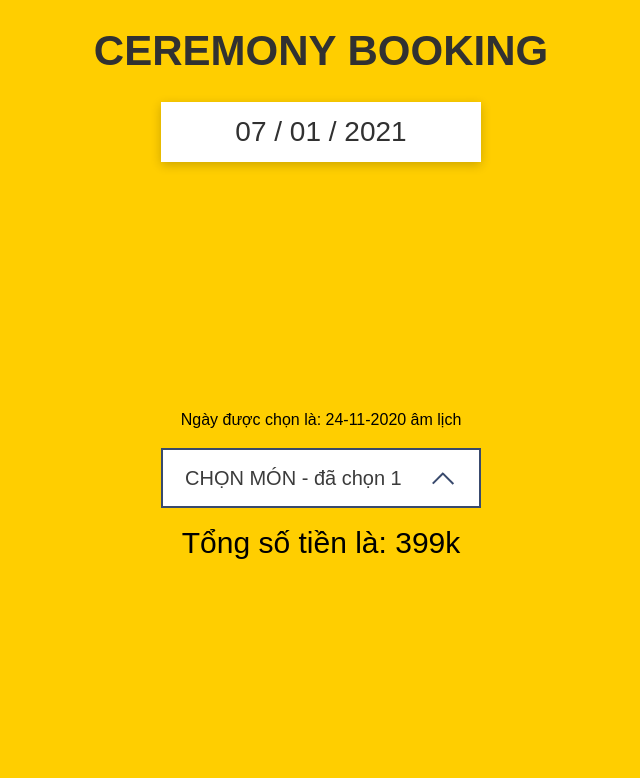
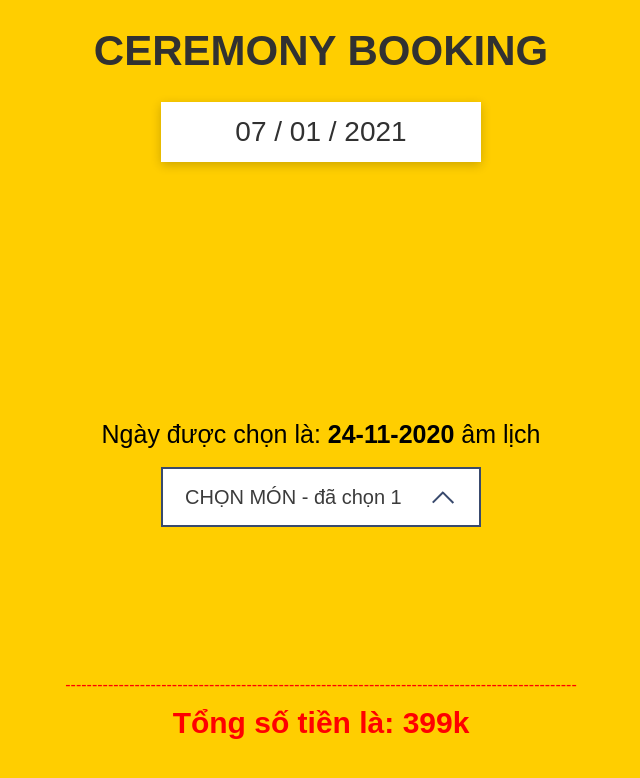
Before and after one commit to NguyenTaiThao/information-system-project, a plain HTML site: page index.html in a window 1280 px wide. Shown: the whole page, without its empty margins (319-959 px from the left). Drawn offline with Linux system fonts and the light colour scheme.

Commit message:
edit css

```diff
--- a/index.html
+++ b/index.html
@@ -47,6 +47,7 @@
 		</div>
 
 		<div class="second-div third-div">
+			<p class="divider">------------------------------------------------------------------------------------------------</p>
 			<span class="text">Tổng số tiền là: <span class="total-price">399</span>k</span>
 		</div>
 	</div>
--- a/style.css
+++ b/style.css
@@ -4,7 +4,7 @@
 	box-sizing: border-box;
 }
 
-html{
+html {
 	height: 100%;
 }
 
@@ -102,12 +102,14 @@ h1 span {
 	grid-template-columns: repeat(7, 1fr);
 	height: 200px;
 }
+
 .date-picker .dates .days .day {
 	display: flex;
 	justify-content: center;
 	align-items: center;
 	color: #313131;
 }
+
 .date-picker .dates .days .day.selected {
 	background-color: #00CA85;
 }
@@ -115,30 +117,49 @@ h1 span {
 /* dropdown select */
 
 /* HTML5 display-role reset for older browsers */
-article, aside, details, figcaption, figure, footer, header, hgroup, menu, nav, section {
+article,
+aside,
+details,
+figcaption,
+figure,
+footer,
+header,
+hgroup,
+menu,
+nav,
+section {
 	display: block;
 }
 
 body {
 	line-height: 1;
 }
-ol, ul {
+
+ol,
+ul {
 	list-style: none;
 }
-blockquote, q {
+
+blockquote,
+q {
 	quotes: none;
 }
-blockquote:before, blockquote:after, q:before, q:after {
+
+blockquote:before,
+blockquote:after,
+q:before,
+q:after {
 	content: '';
 	content: none;
 }
+
 table {
 	border-collapse: collapse;
 	border-spacing: 0;
 }
 
 /* box model */
-.second-div{
+.second-div {
 	width: 100%;
 	text-align: center;
 	margin-top: 20px;
@@ -148,6 +169,7 @@ table {
 	width: 320px;
 	display: inline-block;
 }
+
 .custom-select {
 	position: relative;
 	display: flex;
@@ -156,6 +178,7 @@ table {
 	border-style: solid;
 	border-color: #394a6d;
 }
+
 .custom-select__trigger {
 	position: relative;
 	display: flex;
@@ -173,6 +196,7 @@ table {
 	border-style: solid;
 	border-color: #394a6d;
 }
+
 .custom-options {
 	position: absolute;
 	display: block;
@@ -188,11 +212,13 @@ table {
 	pointer-events: none;
 	z-index: 2;
 }
+
 .custom-select.open .custom-options {
 	opacity: 1;
 	visibility: visible;
 	pointer-events: all;
 }
+
 .custom-option {
 	position: relative;
 	display: block;
@@ -204,10 +230,12 @@ table {
 	cursor: pointer;
 	transition: all 0.5s;
 }
+
 .custom-option:hover {
 	cursor: pointer;
 	background-color: #b2b2b2;
 }
+
 .custom-option.selected {
 	color: #ffffff;
 	background-color: #305c91;
@@ -219,7 +247,9 @@ table {
 	height: 15px;
 	width: 15px;
 }
-.arrow::before, .arrow::after {
+
+.arrow::before,
+.arrow::after {
 	content: "";
 	position: absolute;
 	bottom: 0px;
@@ -227,28 +257,50 @@ table {
 	height: 100%;
 	transition: all 0.5s;
 }
+
 .arrow::before {
 	left: -5px;
 	transform: rotate(45deg);
 	background-color: #394a6d;
 }
+
 .arrow::after {
 	left: 5px;
 	transform: rotate(-45deg);
 	background-color: #394a6d;
 }
+
 .open .arrow::before {
 	left: -5px;
 	transform: rotate(-45deg);
 }
+
 .open .arrow::after {
 	left: 5px;
 	transform: rotate(45deg);
 }
-.third-div{
-	margin-top: 20px;
+
+.third-div {
+	margin-top: 150px;
 }
 
-.third-div .text{
+.third-div .text {
 	font-size: 30px;
+	font-weight: 600;
+	color: red;
 }
+
+.third-div .divider {
+	color: red;
+	margin-bottom: 15px;
+}
+
+.lunar-div .lunar-text{
+	font-size: 25px;
+	display: inline-block;
+	padding-top: 10px;
+}
+
+.lunar-div .lunar-text .lunar-cal{
+	font-weight: 600;
+}
```
